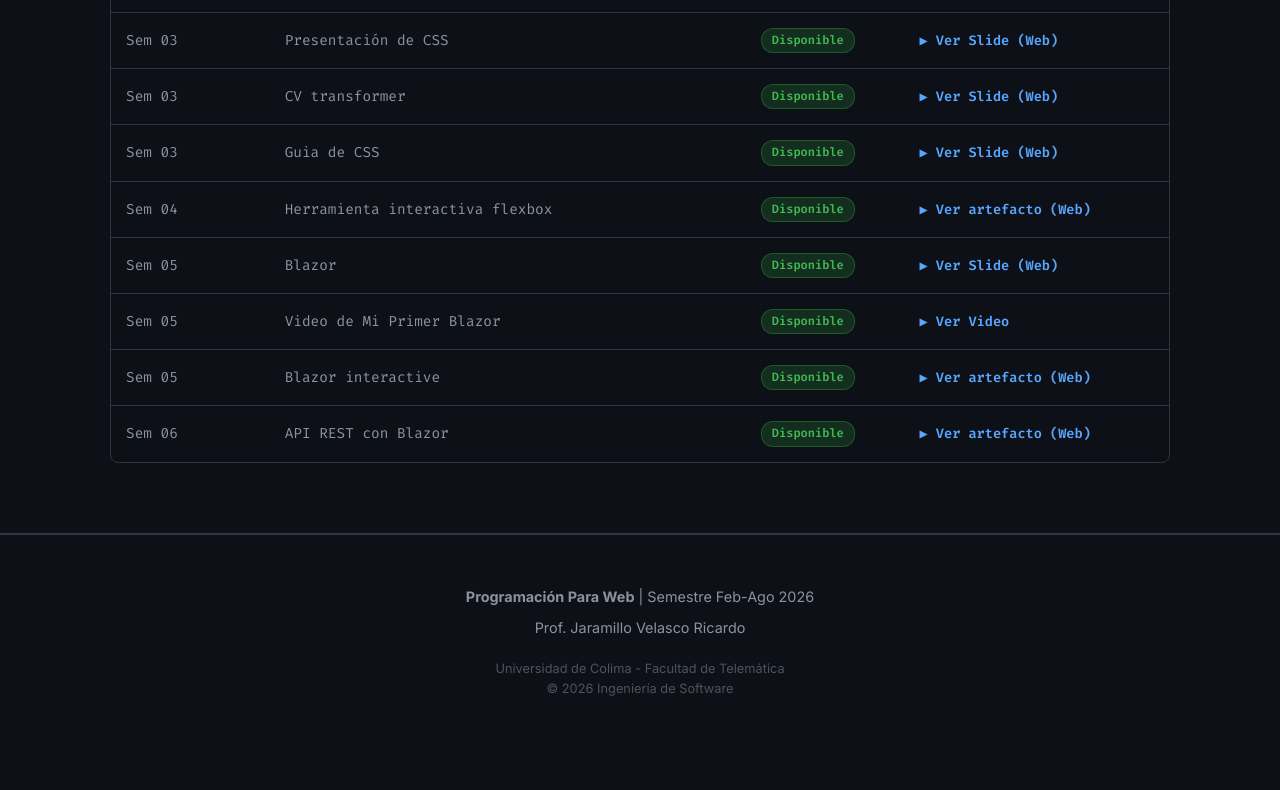
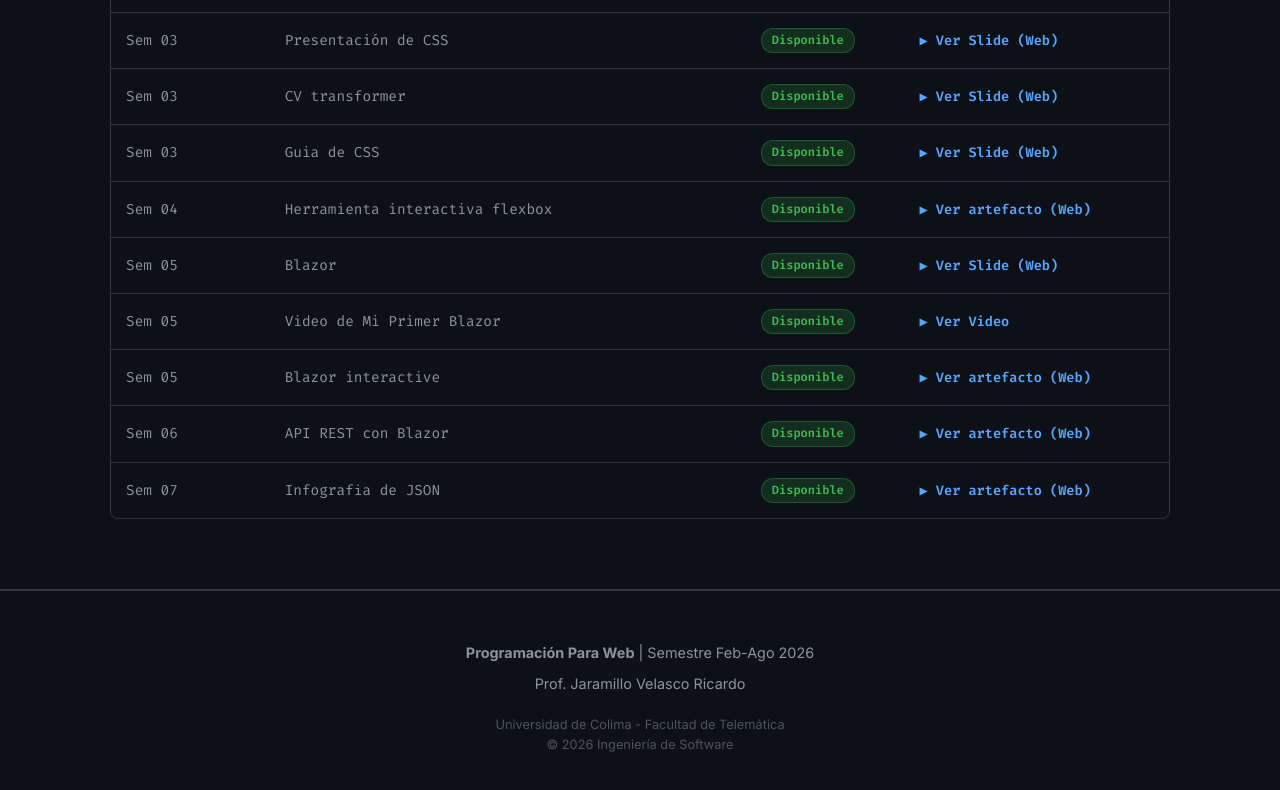
Before and after one commit to rjaramillov/programacionweb4, a plain HTML site: page index.html in a window 1280 px wide. Shown: the part 1806-2596 px from the top of the page. Before the commit the page ends 2564 px from the top, so only its background shows below. Drawn offline with Linux system fonts and the light colour scheme.

Commit message:
Update index.html

```diff
--- a/index.html
+++ b/index.html
@@ -655,6 +655,17 @@
                                 </a>
                             </td>
                         </tr>
+                        <tr>
+                            <td class="mono-font">Sem 07</td>
+                            <td>Infografia de JSON</td>
+                            <td><span class="status-pill status-ready">Disponible</span></td>
+                            <td>
+                                <!-- ENLACE A TU SLIDE HTML -->
+                                <a href="slides/JSON.html" target="_blank" class="action-link action-html">
+                                    ▶ Ver artefacto (Web)
+                                </a>
+                            </td>
+                        </tr>
 
 
                     </tbody>
```
